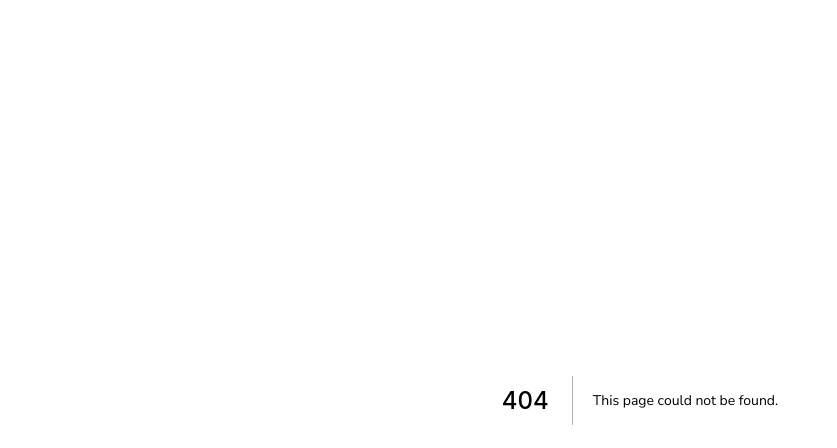
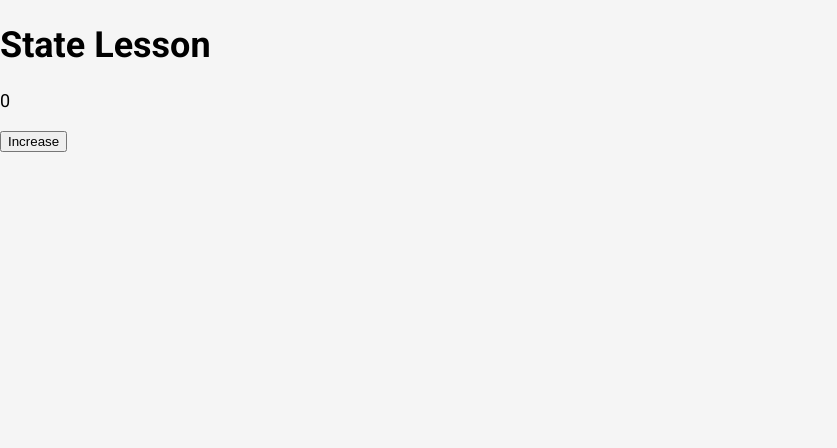
Before and after one commit to Arthusz/my-schedule, a Next.js app: page /state in a window 1280 px wide. Before the commit this address had no page. Shown: the top 448 px of the page, without its empty margins (0-837 px from the left). Built offline with nearby package versions, Linux system fonts and the light colour scheme.

Commit message:
Increase Count

```diff
--- /dev/null
+++ b/pages/state.tsx
@@ -0,0 +1,21 @@
+import { useState } from "react";
+
+const State = () => {
+	const [count, setCount] = useState(0);
+
+	return (
+		<div id="container">
+			<h1>State Lesson</h1>
+			<p>{count}</p>
+			<button
+				onClick={() => {
+					setCount(count + 1);
+				}}
+			>
+				Increase
+			</button>
+		</div>
+	);
+};
+
+export default State;
```
